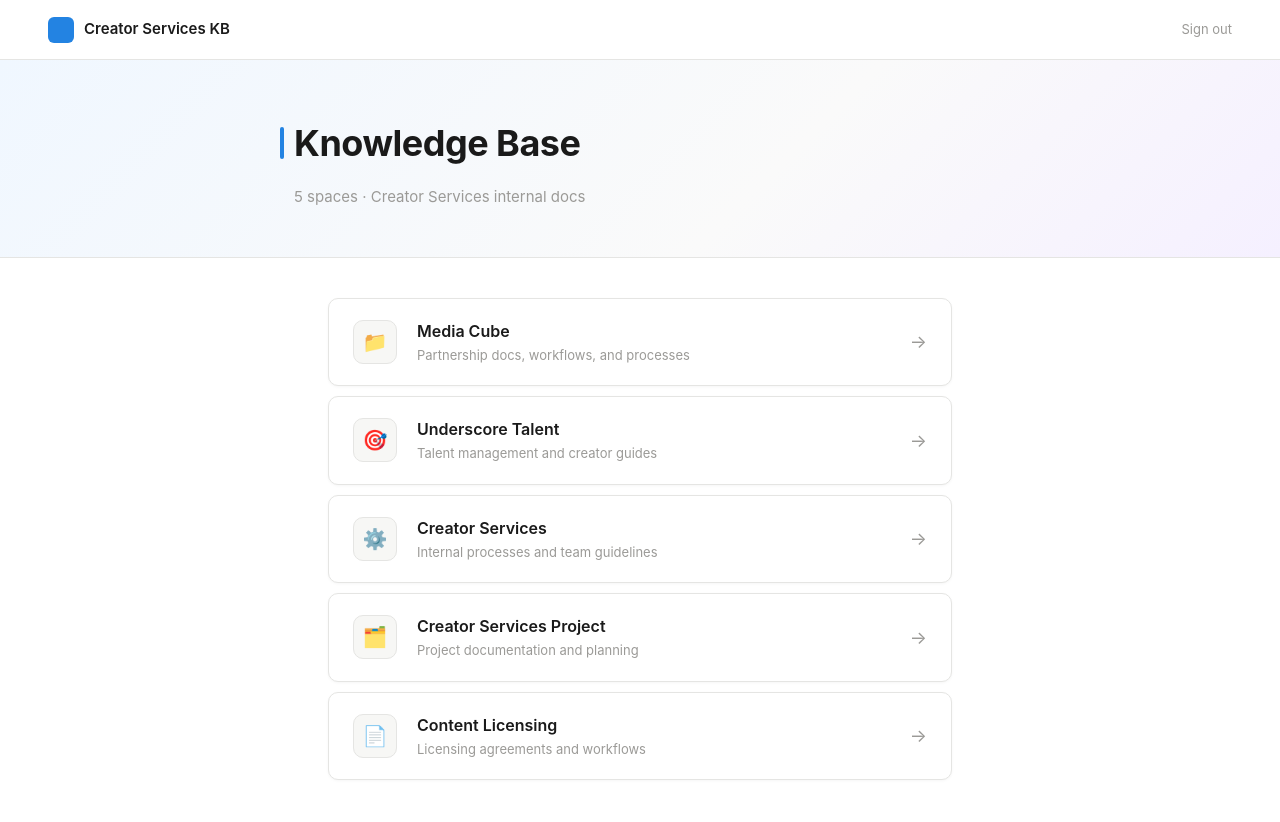
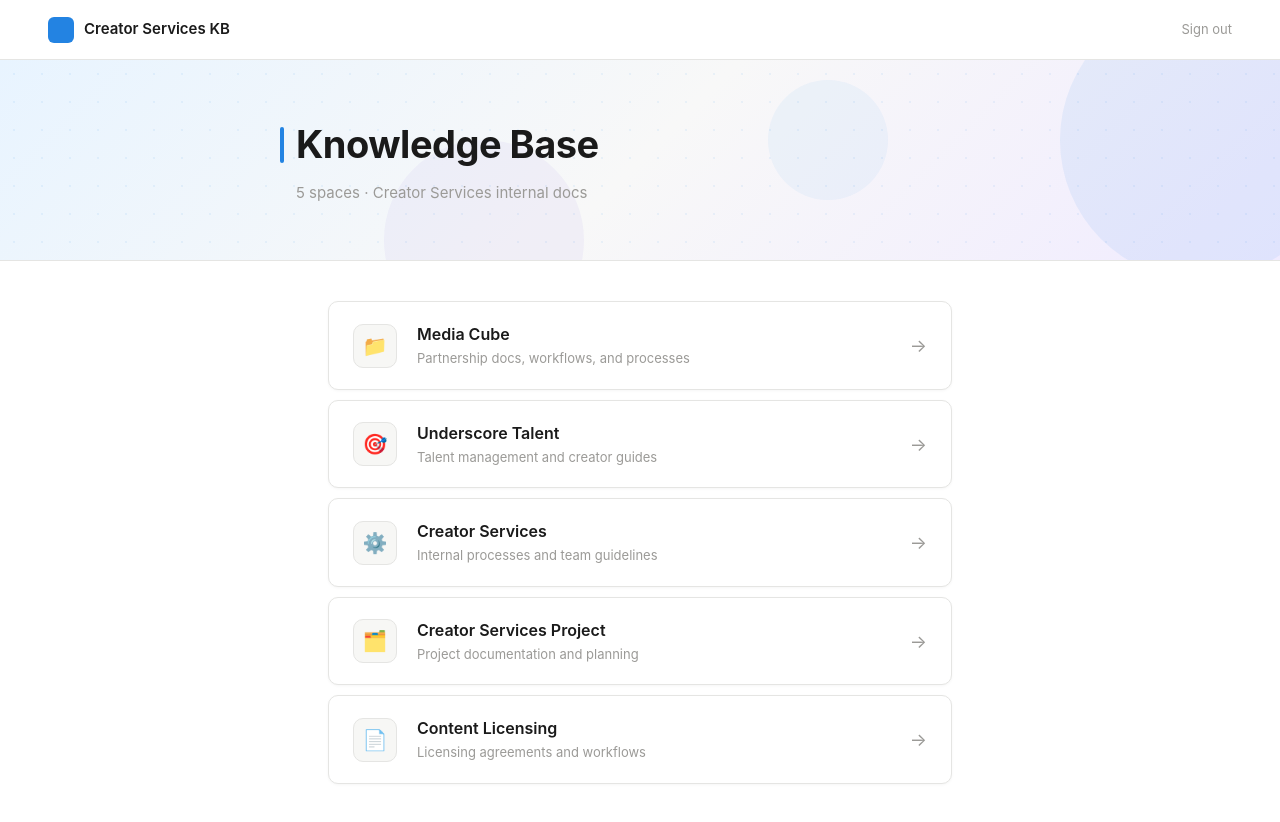
Before and after one commit to valerijssal/creator-kb-2, a Next.js app: page / in a window 1280 px wide. Built offline with nearby package versions, Linux system fonts and the light colour scheme.

Commit message:
add texture to home page

```diff
--- a/app/page.tsx
+++ b/app/page.tsx
@@ -19,7 +19,7 @@ export default function Home() {
   return (
     <div style={{ minHeight: '100vh', background: 'var(--bg)' }}>
       {/* Header */}
-      <header style={{ borderBottom: '1px solid var(--border)', padding: '0 48px', height: '60px', display: 'flex', alignItems: 'center', justifyContent: 'space-between', background: 'var(--bg)' }}>
+      <header style={{ borderBottom: '1px solid var(--border)', padding: '0 48px', height: '60px', display: 'flex', alignItems: 'center', justifyContent: 'space-between', background: 'var(--bg)', position: 'sticky', top: 0, zIndex: 10 }}>
         <div style={{ display: 'flex', alignItems: 'center', gap: '10px' }}>
           <div style={{ width: '26px', height: '26px', background: 'var(--accent)', borderRadius: '6px' }} />
           <span style={{ fontWeight: '600', fontSize: '15px', color: 'var(--text)' }}>Creator Services KB</span>
@@ -27,20 +27,21 @@ export default function Home() {
         <button onClick={handleLogout} style={{ background: 'none', border: 'none', color: 'var(--text-muted)', fontSize: '13px', cursor: 'pointer' }}>Sign out</button>
       </header>
 
-      {/* Hero */}
-      <div style={{
-        background: 'linear-gradient(135deg, #f0f7ff 0%, #fafafa 60%, #f5f0ff 100%)',
-        borderBottom: '1px solid var(--border)',
-        padding: '56px 48px 48px',
-      }}>
-        <div style={{ maxWidth: '720px', margin: '0 auto' }}>
-          <div style={{ display: 'flex', alignItems: 'center', gap: '10px', marginBottom: '16px' }}>
-            <div style={{ width: '4px', height: '32px', background: 'var(--accent)', borderRadius: '2px' }} />
-            <h1 style={{ fontSize: '36px', fontWeight: '700', color: 'var(--text)', letterSpacing: '-0.5px' }}>Knowledge Base</h1>
+      {/* Hero with texture */}
+      <div style={{ position: 'relative', overflow: 'hidden', borderBottom: '1px solid var(--border)', padding: '64px 48px 56px', background: 'linear-gradient(135deg, #e8f4ff 0%, #f8f8f8 50%, #f0ebff 100%)' }}>
+        {/* Decorative circles */}
+        <div style={{ position: 'absolute', top: '-60px', right: '-60px', width: '280px', height: '280px', borderRadius: '50%', background: 'rgba(35,131,226,0.08)', pointerEvents: 'none' }} />
+        <div style={{ position: 'absolute', bottom: '-80px', left: '30%', width: '200px', height: '200px', borderRadius: '50%', background: 'rgba(120,80,220,0.06)', pointerEvents: 'none' }} />
+        <div style={{ position: 'absolute', top: '20px', left: '60%', width: '120px', height: '120px', borderRadius: '50%', background: 'rgba(35,131,226,0.05)', pointerEvents: 'none' }} />
+        {/* Grid dots */}
+        <div style={{ position: 'absolute', inset: 0, backgroundImage: 'radial-gradient(circle, rgba(35,131,226,0.12) 1px, transparent 1px)', backgroundSize: '28px 28px', pointerEvents: 'none', opacity: 0.6 }} />
+
+        <div style={{ position: 'relative', maxWidth: '720px', margin: '0 auto' }}>
+          <div style={{ display: 'flex', alignItems: 'center', gap: '12px', marginBottom: '16px' }}>
+            <div style={{ width: '4px', height: '36px', background: 'var(--accent)', borderRadius: '2px' }} />
+            <h1 style={{ fontSize: '38px', fontWeight: '700', color: 'var(--text)', letterSpacing: '-0.5px', lineHeight: 1.1 }}>Knowledge Base</h1>
           </div>
-          <p style={{ color: 'var(--text-muted)', fontSize: '15px', marginLeft: '14px' }}>
-            5 spaces · Creator Services internal docs
-          </p>
+          <p style={{ color: 'var(--text-muted)', fontSize: '15px', marginLeft: '16px' }}>5 spaces · Creator Services internal docs</p>
         </div>
       </div>
 
@@ -51,33 +52,11 @@ export default function Home() {
             <button
               key={space.slug}
               onClick={() => router.push('/space/' + space.slug)}
-              style={{
-                display: 'flex', alignItems: 'center', gap: '20px',
-                padding: '20px 24px',
-                background: 'var(--bg)',
-                border: '1px solid var(--border)',
-                borderRadius: '10px',
-                cursor: 'pointer', textAlign: 'left', width: '100%',
-                transition: 'all 0.15s',
-                boxShadow: '0 1px 3px rgba(0,0,0,0.04)',
-              }}
-              onMouseEnter={e => {
-                e.currentTarget.style.borderColor = 'var(--accent)';
-                e.currentTarget.style.boxShadow = '0 2px 8px rgba(35,131,226,0.12)';
-                e.currentTarget.style.transform = 'translateY(-1px)';
-              }}
-              onMouseLeave={e => {
-                e.currentTarget.style.borderColor = 'var(--border)';
-                e.currentTarget.style.boxShadow = '0 1px 3px rgba(0,0,0,0.04)';
-                e.currentTarget.style.transform = 'translateY(0)';
-              }}
+              style={{ display: 'flex', alignItems: 'center', gap: '20px', padding: '20px 24px', background: 'var(--bg)', border: '1px solid var(--border)', borderRadius: '10px', cursor: 'pointer', textAlign: 'left', width: '100%', transition: 'all 0.15s', boxShadow: '0 1px 3px rgba(0,0,0,0.04)' }}
+              onMouseEnter={e => { e.currentTarget.style.borderColor = 'var(--accent)'; e.currentTarget.style.boxShadow = '0 2px 8px rgba(35,131,226,0.12)'; e.currentTarget.style.transform = 'translateY(-1px)'; }}
+              onMouseLeave={e => { e.currentTarget.style.borderColor = 'var(--border)'; e.currentTarget.style.boxShadow = '0 1px 3px rgba(0,0,0,0.04)'; e.currentTarget.style.transform = 'translateY(0)'; }}
             >
-              <div style={{
-                width: '44px', height: '44px', borderRadius: '10px',
-                background: 'var(--bg-2)', border: '1px solid var(--border)',
-                display: 'flex', alignItems: 'center', justifyContent: 'center',
-                fontSize: '20px', flexShrink: 0,
-              }}>
+              <div style={{ width: '44px', height: '44px', borderRadius: '10px', background: 'var(--bg-2)', border: '1px solid var(--border)', display: 'flex', alignItems: 'center', justifyContent: 'center', fontSize: '20px', flexShrink: 0 }}>
                 {space.icon}
               </div>
               <div style={{ flex: 1 }}>
```
